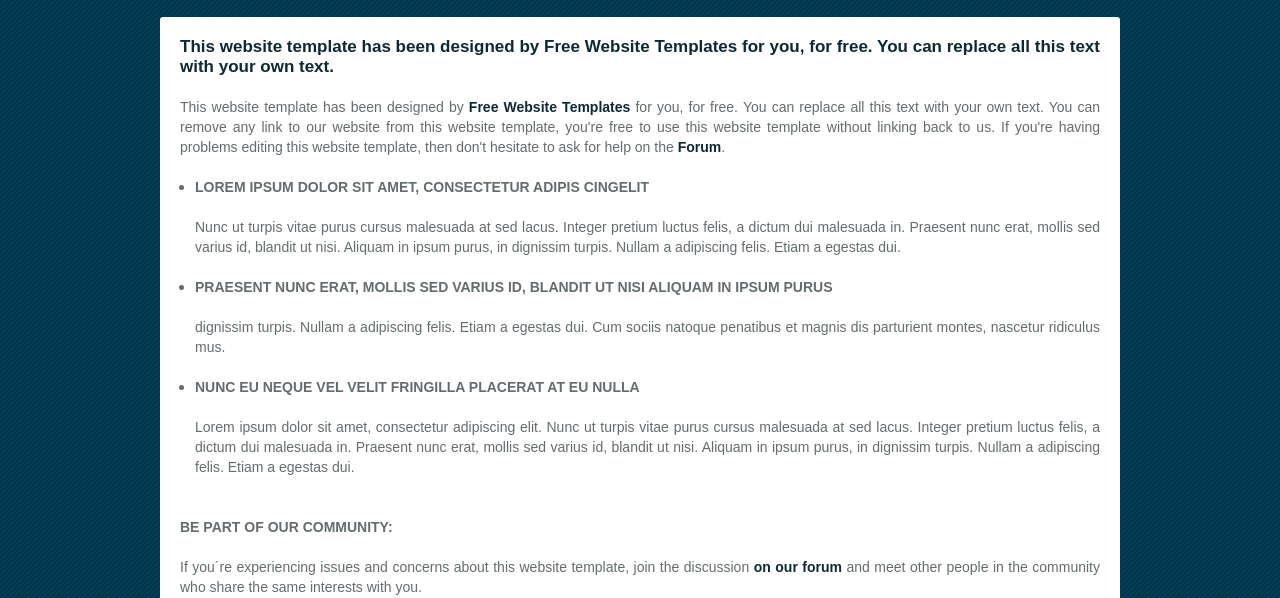
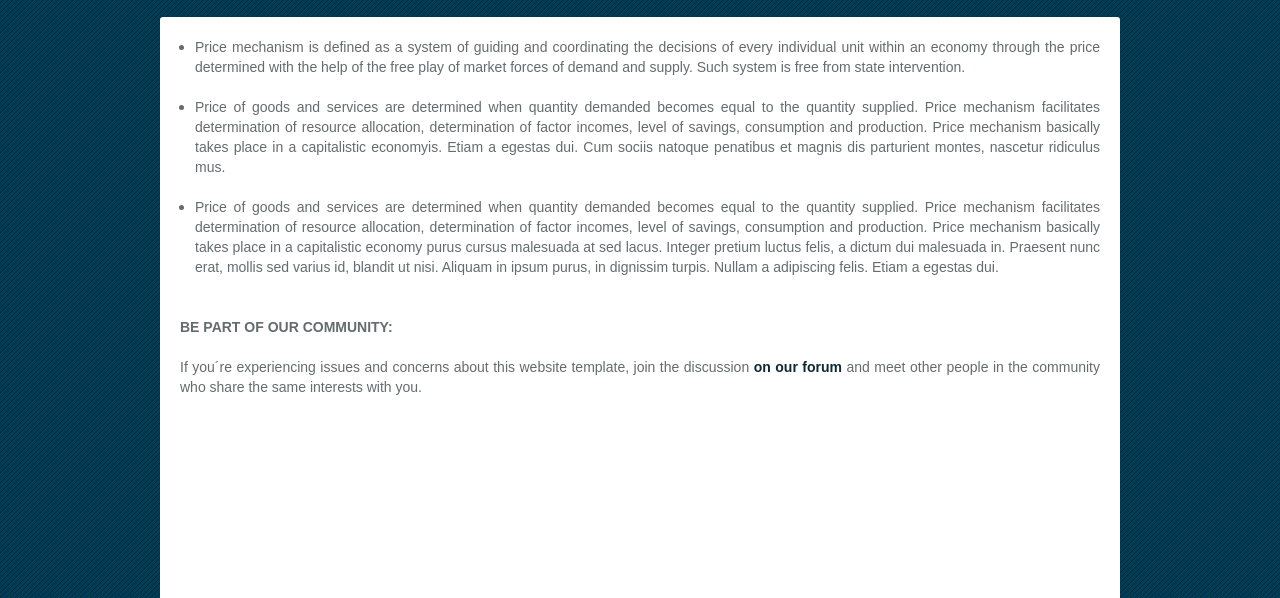
Before and after one commit to AfaqJanjua/web-assignment, a plain HTML site: page businesssolutions/solutions.html in a window 1280 px wide. Shown: the part 202-800 px from the top of the page. Drawn offline with Linux system fonts and the light colour scheme.

Commit message:
Update solutions.html

```diff
--- a/businesssolutions/solutions.html
+++ b/businesssolutions/solutions.html
@@ -33,30 +33,21 @@
 	<div id="contents">
 		<div class="background">
 			<div id="solutions">
-				<span>This website template has been designed by <a href="http://www.freewebsitetemplates.com/">Free Website Templates</a> for you, for free. You can replace all this text with your own text.</span>
-				<p>
-					This website template has been designed by <a href="http://www.freewebsitetemplates.com/">Free Website Templates</a> for you, for free. You can replace all this text with your own text.
-					You can remove any link to our website from this website template, you're free to use this website template without linking back to us.
-					If you're having problems editing this website template, then don't hesitate to ask for help on the <a href="http://www.freewebsitetemplates.com/forum/">Forum</a>.
-				</p>
+
 				<ul>
 					<li>
 						<p>
-							<b>LOREM IPSUM DOLOR SIT AMET, CONSECTETUR ADIPIS CINGELIT</b>
-							Nunc ut turpis vitae purus cursus malesuada at sed lacus. Integer pretium luctus felis, a dictum dui malesuada in. Praesent nunc erat, mollis sed varius id, blandit ut nisi. Aliquam in ipsum purus,
-							in dignissim turpis. Nullam a adipiscing felis. Etiam a egestas dui.
+							Price mechanism is defined as a system of guiding and coordinating the decisions of every individual unit within an economy through the price determined with the help of the free play of market forces of demand and supply. Such system is free from state intervention.
 						</p>
 					</li>
 					<li>
 						<p>
-							<b>PRAESENT NUNC ERAT, MOLLIS SED VARIUS ID, BLANDIT UT NISI ALIQUAM IN IPSUM PURUS</b>
-							dignissim turpis. Nullam a adipiscing felis. Etiam a egestas dui. Cum sociis natoque penatibus et magnis dis parturient montes, nascetur ridiculus mus.
+							Price of goods and services are determined when quantity demanded becomes equal to the quantity supplied. Price mechanism facilitates determination of resource allocation, determination of factor incomes, level of savings, consumption and production. Price mechanism basically takes place in a capitalistic economyis. Etiam a egestas dui. Cum sociis natoque penatibus et magnis dis parturient montes, nascetur ridiculus mus.
 						</p>
 					</li>
 					<li>
 						<p>
-							<b>NUNC EU NEQUE VEL VELIT FRINGILLA PLACERAT AT EU NULLA</b>
-							Lorem ipsum dolor sit amet, consectetur adipiscing elit. Nunc ut turpis vitae purus cursus malesuada at sed lacus. Integer pretium luctus felis, a dictum dui malesuada in. Praesent nunc erat, mollis
+							Price of goods and services are determined when quantity demanded becomes equal to the quantity supplied. Price mechanism facilitates determination of resource allocation, determination of factor incomes, level of savings, consumption and production. Price mechanism basically takes place in a capitalistic economy purus cursus malesuada at sed lacus. Integer pretium luctus felis, a dictum dui malesuada in. Praesent nunc erat, mollis
 							sed varius id, blandit ut nisi. Aliquam in ipsum purus, in dignissim turpis. Nullam a adipiscing felis. Etiam a egestas dui.
 						</p>
 					</li>
```
